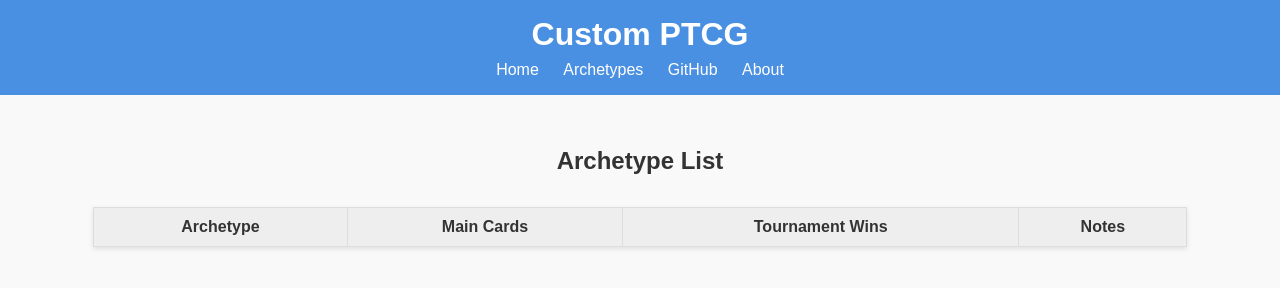
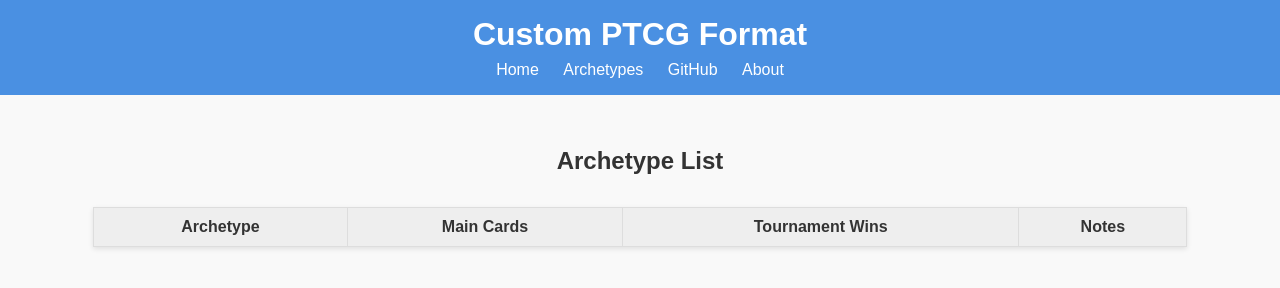
Before and after one commit to custom-ptcg/custom-ptcg.github.io, a plain HTML site: page archetypes.html in a window 1280 px wide. Drawn offline with Linux system fonts and the light colour scheme.

Commit message:
Update archetypes.html

```diff
--- a/archetypes.html
+++ b/archetypes.html
@@ -3,12 +3,12 @@
 <head>
   <meta charset="UTF-8">
   <meta name="viewport" content="width=device-width, initial-scale=1.0">
-  <title>Archetypes - Custom PTCG</title>
+  <title>Archetypes - Custom PTCG Format</title>
   <link rel="stylesheet" href="style.css">
 </head>
 <body>
   <header>
-    <h1>Custom PTCG</h1>
+    <h1>Custom PTCG Format</h1>
     <nav>
       <a href="index.html">Home</a>
       <a href="archetypes.html">Archetypes</a>
```
